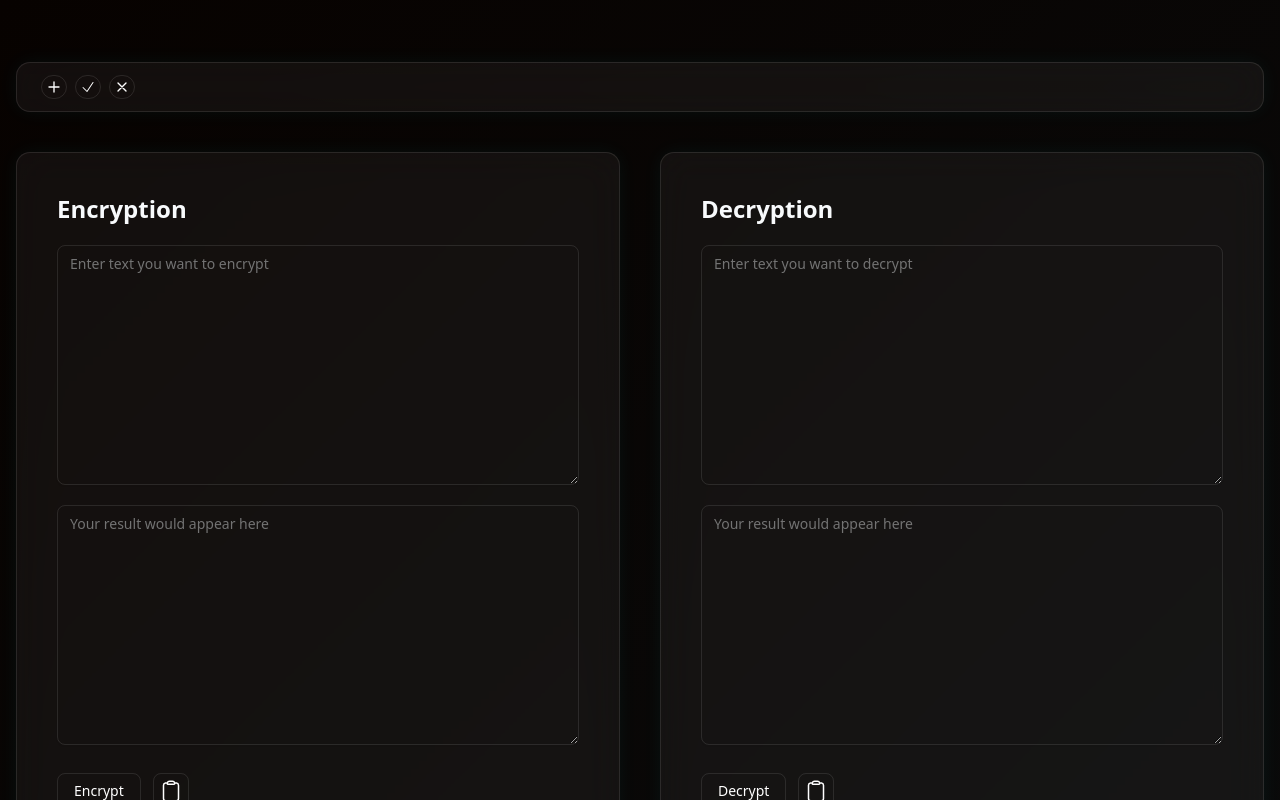
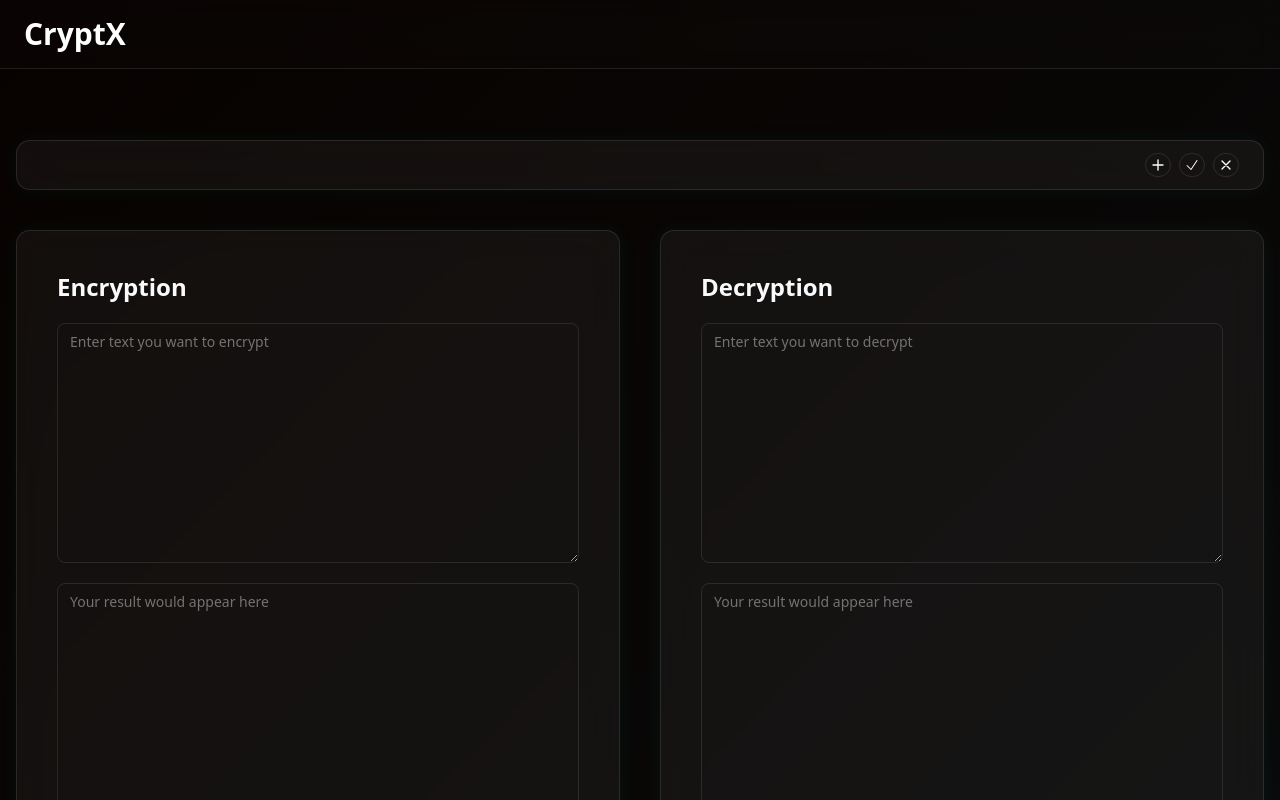
Before and after one commit to sonxmS/CryptX, a React (Vite) app: page / in a window 1280 px wide. Shown: the top 800 px of the page. Built offline with nearby package versions, Linux system fonts and the light colour scheme.

Commit message:
update: add navbar

```diff
--- a/src/page/AlertComponent.jsx
+++ b/src/page/AlertComponent.jsx
@@ -3,7 +3,7 @@ import { AlertCircleIcon } from "lucide-react"
 
 export function AlertComponent({alert}) {
     return (
-        <Alert className="flex justify-center text-red-700 border p-2 border-white/10 bg-slate-50/5 w-auto mb-1 md:mb-0 mt-3 lg:mt-0">
+        <Alert className="flex justify-center text-red-700 border p-2 bg-transperant border-none w-auto mb-1 md:mb-4 mt-3 lg:mt-0">
             <AlertCircleIcon className="mb-1"/>
             <AlertTitle className="m-0">
                 {alert}
--- a/src/page/MainCard.jsx
+++ b/src/page/MainCard.jsx
@@ -244,7 +244,7 @@ export function MainCard({
   return (
   <Card
     className="w-full max-w-md lg:max-w-lg xl:max-w-2xl transition-[border,box-shadow] duration-300 ease-in-out
-               p-8 md:p-10 bg-slate-50/5 backdrop-blur-[18px] border-white/10 hover:border-white
+               p-8 md:p-10 bg-slate-50/5 backdrop-blur-[18px] border-white/10 hover:border-white/30
                shadow-[0_0_20px_rgba(0,255,255,0.05)] flex flex-col gap-5"
   >
     {/* Label */}
--- a/src/page/MainPage.jsx
+++ b/src/page/MainPage.jsx
@@ -1,9 +1,11 @@
 import { MainCard } from "./MainCard";
+import { Navbar } from "./Navbar";
 import { TopCard } from "./TopCard";
 
 export function MainPage() {
   return (
     <div className="flex min-h-svh flex-col items-center bg-[linear-gradient(135deg,_#070200,_#0a0a0a)] px-4">
+        <Navbar/>
       <div className="w-full max-w-7xl md:mt-6 mb-10 flex flex-col items-center">
         <TopCard />
       </div>
--- /dev/null
+++ b/src/page/Navbar.jsx
@@ -0,0 +1,20 @@
+import { Lock } from "lucide-react";
+import React from "react";
+
+export const Navbar = () => {
+  return (
+    <div className=" mb-16 ">
+      <nav className="fixed top-0 left-0 right-0 z-50 backdrop-blur-md bg-white/1 border-b border-white/10">
+        <div className="max-w-7xl mx-auto px-6 py-4">
+          <div className="flex items-center justify-between">
+            <div className="flex items-center gap-3">
+              </div>
+              <span className="text-3xl font-bold bg-white bg-clip-text text-transparent w-full items-start">
+                CryptX
+              </span>
+          </div>
+        </div>
+      </nav>
+    </div>
+  );
+};
--- a/src/page/TopCard.jsx
+++ b/src/page/TopCard.jsx
@@ -93,16 +93,27 @@ export function TopCard() {
         </div>
       </div>
 
-      <Card className="size-full w-full transition-[border,box-shadow] hover:border-white  md:mb-0 duration-300 ease-in-out flex-row justify-between p-2 md:px-6 md:py-3 bg-slate-50/5 backdrop-blur-[18px] border-white/10  max-w-md md:max-w-7xl shadow-[0_0_20px_rgba(0,255,255,0.05)]">
-        {dropdownId.map((id, index) => (
-          <Dropdown key={id} id={id} />
-        ))}
+      <Card
+        className="size-full w-full transition-[border,box-shadow] hover:border-white/30
+             md:mb-0 duration-300 ease-in-out flex flex-row justify-between items-center
+             p-2 md:px-6 md:py-3 bg-slate-50/5 backdrop-blur-[18px] border-white/10
+             max-w-md md:max-w-7xl shadow-[0_0_20px_rgba(0,255,255,0.05)]"
+      >
+        {/* Left side - dropdowns */}
+        <div className="flex flex-wrap gap-2">
+          {dropdownId.map((id, index) => (
+            <Dropdown key={id} id={id} />
+          ))}
+        </div>
+
+        {/* Right side - buttons */}
         <div className="flex gap-2 items-center">
           <PlusButton onClick={addDropDown} />
           <CheckButton onClick={handleCheck} />
           <CrossButton onClick={deleteLastDropdown} />
         </div>
       </Card>
+
       {/* <DebugDropdownValues /> */}
     </>
   );
--- /dev/null
+++ b/src/page/logo.jsx
@@ -0,0 +1 @@
+// https://framer.com/m/SwipeLettersButton-mH43.js@rHT2txKD4ed0LGcRSBpo
```
